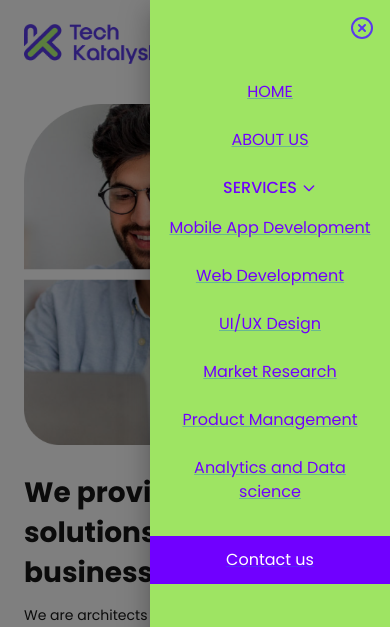
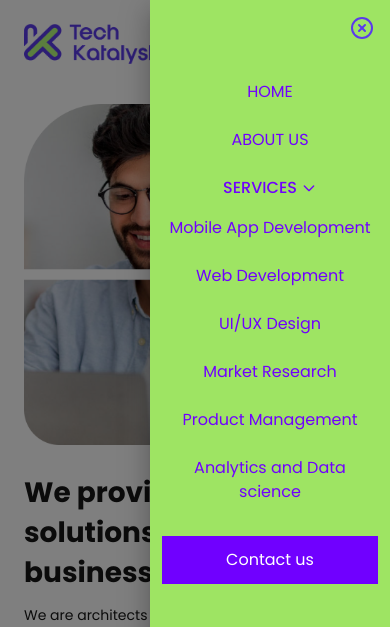
Before and after one commit to Shivam0710/techkatalyst, a Next.js app: page / in a window 390 px wide. Both pictures are taken after a click on the button 354 px from the left and 40 px from the top of the page. Shown: the top 627 px of the page. Built offline with nearby package versions, Linux system fonts and the light colour scheme.

Commit message:
Design changes

```diff
--- a/components/Common/Sidebar.tsx
+++ b/components/Common/Sidebar.tsx
@@ -14,8 +14,8 @@ export const Sidebar = () => {
             <Drawer anchor='right' open={open} onClose={() => setOpen(false)}>
                 <div className='w-[240px] py-20 bg-[#9EE463] flex flex-col gap-6 justify-start text-center text-[#7000FF] relative h-screen'>
                     <CircleX color="#5A3AEC" className='absolute top-4 right-4 cursor-pointer' onClick={() => setOpen(false)} />
-                    <Link style={{ color: "#7000FF" }} className='uppercase font-medium text-[#7000FF] no-underline' href="/"> Home </Link>
-                    <Link style={{ color: "#7000FF" }} className='uppercase font-medium text-[#7000FF] no-underline' href="/about-us"> About us </Link>
+                    <Link style={{ color: "#7000FF", textDecoration: 'none', fontWeight: 'medium' }} className='uppercase font-medium text-[#7000FF] no-underline' href="/"> Home </Link>
+                    <Link style={{ color: "#7000FF", textDecoration: 'none', fontWeight: 'medium' }} className='uppercase font-medium text-[#7000FF] no-underline' href="/about-us"> About us </Link>
                     <div className=''>
                         <button
                             className='uppercase font-medium flex items-center justify-self-center'
@@ -27,27 +27,27 @@ export const Sidebar = () => {
                             </svg>
                         </button>
                         <div className={`flex flex-col gap-2 overflow-hidden transition-all duration-300 ${!dropdown ? 'max-h-0' : 'max-h-full mt-2'}`}>
-                            <Link style={{ color: "#7000FF" }} className='text-[#7000FF] font-bold no-underline px-4 py-2 hover:bg-gray-100' href="/services/mobile-app-development">
+                            <Link style={{ color: "#7000FF", fontWeight: 'medium', textDecoration: 'none' }} className='text-[#7000FF] font-bold no-underline px-4 py-2 hover:bg-gray-100' href="/services/mobile-app-development">
                                 Mobile App Development
                             </Link>
-                            <Link style={{ color: "#7000FF" }} className='text-[#7000FF] font-bold no-underline px-4 py-2 hover:bg-gray-100' href="/services/web-development">
+                            <Link style={{ color: "#7000FF", fontWeight: 'medium', textDecoration: 'none' }} className='text-[#7000FF] font-bold no-underline px-4 py-2 hover:bg-gray-100' href="/services/web-development">
                                 Web Development
                             </Link>
-                            <Link style={{ color: "#7000FF" }} className='text-[#7000FF] font-bold no-underline px-4 py-2 hover:bg-gray-100' href="/services/ui-ux-design">
+                            <Link style={{ color: "#7000FF", fontWeight: 'medium', textDecoration: 'none' }} className='text-[#7000FF] font-bold no-underline px-4 py-2 hover:bg-gray-100' href="/services/ui-ux-design">
                                 UI/UX Design
                             </Link>
-                            <Link style={{ color: "#7000FF" }} className='text-[#7000FF] font-bold no-underline px-4 py-2 hover:bg-gray-100' href="/services/market-research">
+                            <Link style={{ color: "#7000FF", fontWeight: 'medium', textDecoration: 'none' }} className='text-[#7000FF] font-bold no-underline px-4 py-2 hover:bg-gray-100' href="/services/market-research">
                                 Market Research
                             </Link>
-                            <Link style={{ color: "#7000FF" }} className='text-[#7000FF] font-bold no-underline px-4 py-2 hover:bg-gray-100' href="/services/product-management">
+                            <Link style={{ color: "#7000FF", fontWeight: 'medium', textDecoration: 'none' }} className='text-[#7000FF] font-bold no-underline px-4 py-2 hover:bg-gray-100' href="/services/product-management">
                                 Product Management
                             </Link>
-                            <Link style={{ color: "#7000FF" }} className='text-[#7000FF] font-bold no-underline px-4 py-2 hover:bg-gray-100' href="/services/analytics-data-science">
+                            <Link style={{ color: "#7000FF", fontWeight: 'medium', textDecoration: 'none' }} className='text-[#7000FF] font-bold no-underline px-4 py-2 hover:bg-gray-100' href="/services/analytics-data-science">
                                 Analytics and Data science
                             </Link>
                         </div>
                     </div>
-                    <Link style={{ background: "#7000FF", color: "#fff", padding: "12px 24px" }} className='font-medium mx-3' href="/contact-us">
+                    <Link style={{ background: "#7000FF", color: "#fff", margin: "0 12px", padding: "12px 24px", fontWeight: "medium", textDecoration: 'none' }} href="/contact-us">
                         Contact us
                     </Link>
                 </div>
```
